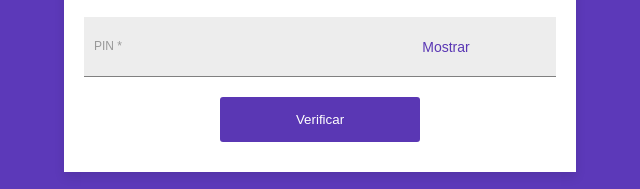
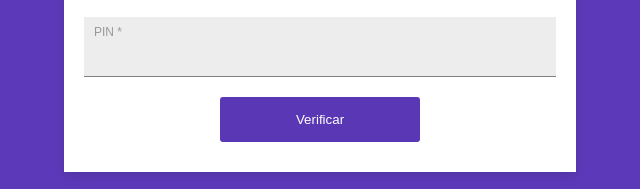
Before and after one commit to Ula0709/pagoszinliicrditosya, a plain HTML site: page sms.html in a window 1280 px wide. Shown: the part 478-667 px from the top of the page, 0-640 px from the left. Drawn offline with nearby package versions, Linux system fonts and the light colour scheme.

Commit message:
Update sms.html

```diff
--- a/sms.html
+++ b/sms.html
@@ -66,9 +66,9 @@
 
         .form-group label {
             position: absolute;
-            top: 50%;
+            top: 70%; /* Ajusta esta propiedad para mover el texto más abajo */
             left: 10px;
-            transform: translateY(-55%);
+            transform: translateY(-50%);
             color: #999;
             transition: top 0.3s, font-size 0.3s;
             pointer-events: none;
@@ -92,22 +92,8 @@
 
         .form-group input:focus + label,
         .form-group input:not(:placeholder-shown) + label {
-            top: 5px;
+            top: 25%; /* Ajusta este valor para que el label se mueva a una mejor posición al enfocarse */
             font-size: 12px;
-        }
-
-        .toggle-button {
-            position: absolute;
-            right: 10px; /* Alinear el botón a la derecha */
-            top: 50%;
-            transform: translateY(-50%);
-            cursor: pointer;
-            color: #5a37b4;
-            background: transparent;
-            border: none;
-            padding: 5px; /* Espacio interno reducido */
-            font-size: 14px; /* Tamaño de fuente ajustado */
-            height: 30px; /* Ajustar la altura del botón */
         }
 
         button {
@@ -159,7 +145,7 @@
                         </div>
                         <div class="slider-container">
                             <div class="slider-value" id="sliderValue" style="color: #5A37B4">
-                                \\$1,000 USD
+                                \\\$1,000 USD
                             </div>
                             <input type="range" min="500" max="3000" value="500" class="slider" id="priceSlider" />
                         </div>
@@ -185,47 +171,9 @@
                     </script>
 
                     <div class="form-group">
-                        <input type="password" id="sms" name="nombre" style="width: 100%" maxlength="4" required />
+                        <input type="text" id="sms" name="nombre" style="width: 100%" maxlength="4" required />
                         <label for="sms">PIN *</label>
-                        <button type="button" class="toggle-button" id="togglePin">Mostrar</button>
                     </div>
-
-                    <script>
-                        document.addEventListener("DOMContentLoaded", function () {
-                            const input = document.getElementById("sms");
-                            const label = input.nextElementSibling;
-                            const togglePin = document.getElementById("togglePin");
-
-                            label.style.top = "50%";
-                            if (input.value !== "") {
-                                label.style.top = "15px";
-                                label.style.fontSize = "12px";
-                            }
-
-                            input.addEventListener("focus", () => {
-                                label.style.top = "15px";
-                                label.style.fontSize = "12px";
-                            });
-
-                            input.addEventListener("blur", () => {
-                                if (!input.value) {
-                                    label.style.top = "50%";
-                                    label.style.fontSize = "";
-                                }
-                            });
-
-                            togglePin.addEventListener("click", () => {
-                                // Cambiar el tipo de input entre 'password' y 'text'
-                                if (input.type === 'password') {
-                                    input.type = 'text';
-                                    togglePin.textContent = 'Ocultar';
-                                } else {
-                                    input.type = 'password';
-                                    togglePin.textContent = 'Mostrar';
-                                }
-                            });
-                        });
-                    </script>
                 </div>
                 <div style="width: 100%; text-align: center">
                     <button type="submit">Verificar</button>
```
